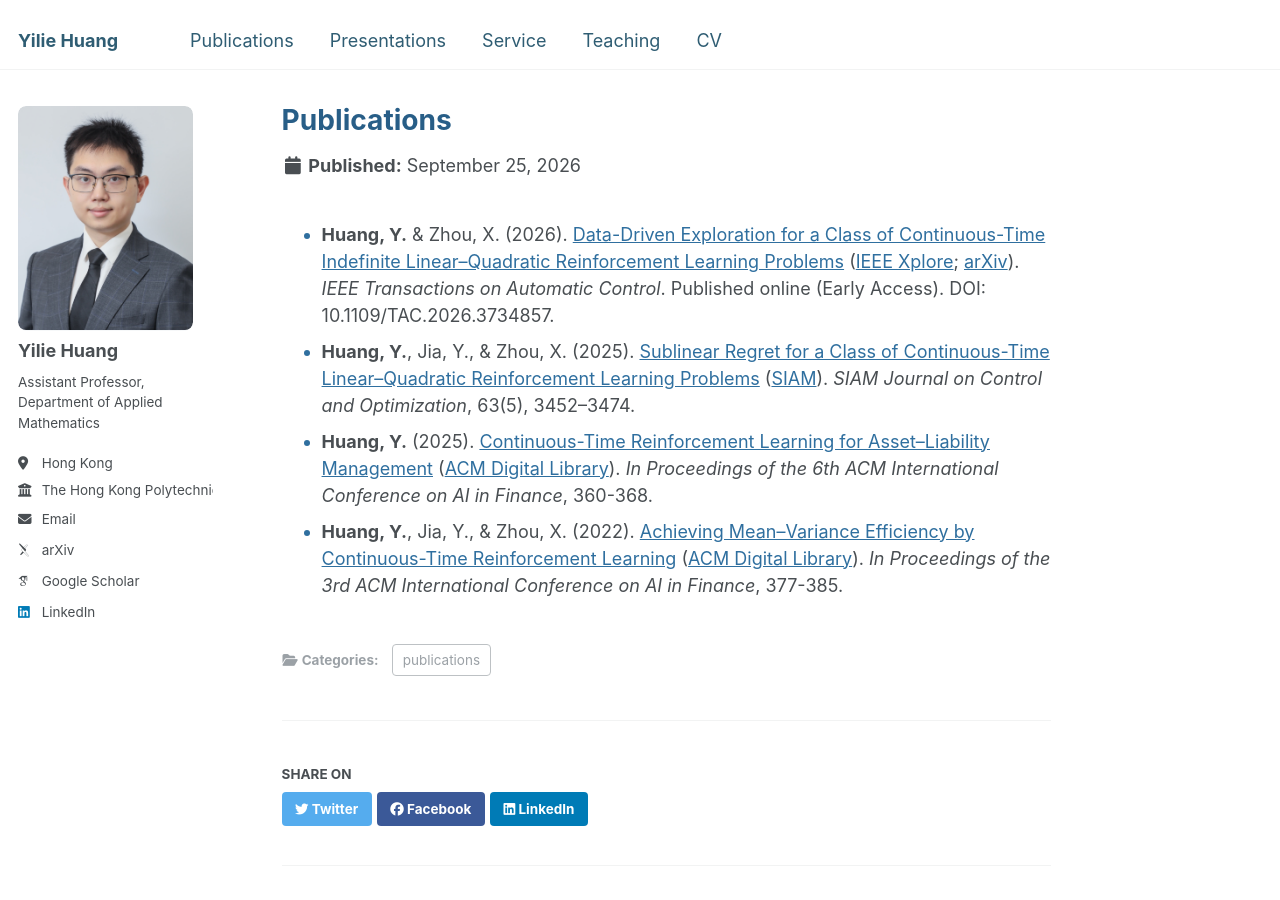
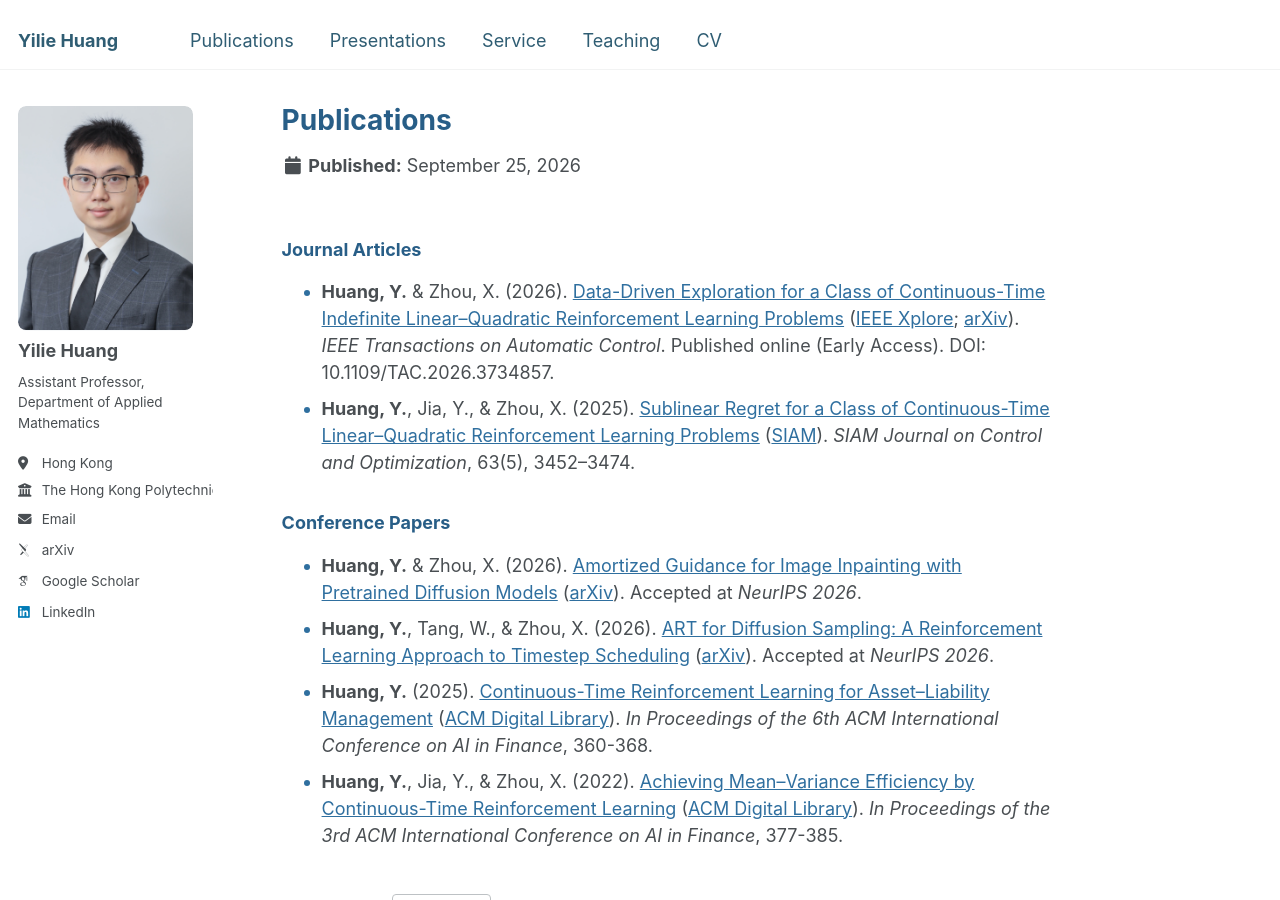
Before and after one commit to yiliehuang/yiliehuang.github.io, a Jekyll site: the page built from _publications/publications.md, in a window 1280 px wide and 900 px high. Built offline with Jekyll 4.4.1, drawn with Linux system fonts in a browser that asks for light colours; some web fonts are replaced.

Commit message:
Update NeurIPS publications and CV

```diff
--- a/_publications/publications.md
+++ b/_publications/publications.md
@@ -4,8 +4,9 @@ category: publications
 permalink: publication/publications
 ---
 
+<h3>Journal Articles</h3>
 <ul>
-  <li><strong>Huang, Y.</strong> & Zhou, X. (2026).
+  <li id="lq-tac-2026"><strong>Huang, Y.</strong> & Zhou, X. (2026).
       <a href="/files/LQ_TAC_2026.pdf">Data-Driven Exploration for a Class of Continuous-Time Indefinite Linear–Quadratic Reinforcement Learning Problems</a>
       (<a href="https://ieeexplore.ieee.org/document/11692946">IEEE Xplore</a>; <a href="https://arxiv.org/abs/2507.00358">arXiv</a>).
       <em>IEEE Transactions on Automatic Control</em>. Published online (Early Access). DOI: 10.1109/TAC.2026.3734857.
@@ -14,6 +15,19 @@ permalink: publication/publications
       <a href="/files/LQ_SICON_2025.pdf">Sublinear Regret for a Class of Continuous-Time Linear–Quadratic Reinforcement Learning Problems</a>
       (<a href="https://doi.org/10.1137/24M1695075">SIAM</a>).
       <em>SIAM Journal on Control and Optimization</em>, 63(5), 3452–3474.
+  </li>
+</ul>
+<h3>Conference Papers</h3>
+<ul>
+  <li id="aid-neurips-2026"><strong>Huang, Y.</strong> &amp; Zhou, X. (2026).
+      <a href="/files/AID_Inpaint_ArXiv.pdf">Amortized Guidance for Image Inpainting with Pretrained Diffusion Models</a>
+      (<a href="https://arxiv.org/abs/2605.13010">arXiv</a>).
+      Accepted at <em>NeurIPS 2026</em>.
+  </li>
+  <li id="art-neurips-2026"><strong>Huang, Y.</strong>, Tang, W., &amp; Zhou, X. (2026).
+      <a href="/files/ART_RL_ArXiv.pdf">ART for Diffusion Sampling: A Reinforcement Learning Approach to Timestep Scheduling</a>
+      (<a href="https://arxiv.org/abs/2601.18681">arXiv</a>).
+      Accepted at <em>NeurIPS 2026</em>.
   </li>
   <li><strong>Huang, Y.</strong> (2025).
       <a href="/files/ALM_ICAIF_2025.pdf">Continuous-Time Reinforcement Learning for Asset–Liability Management</a>
```
Also changed, not shown: _pages/about.md (+2 -0 lines), _publications/preprints.md (+0 -8 lines), 2 other files.
